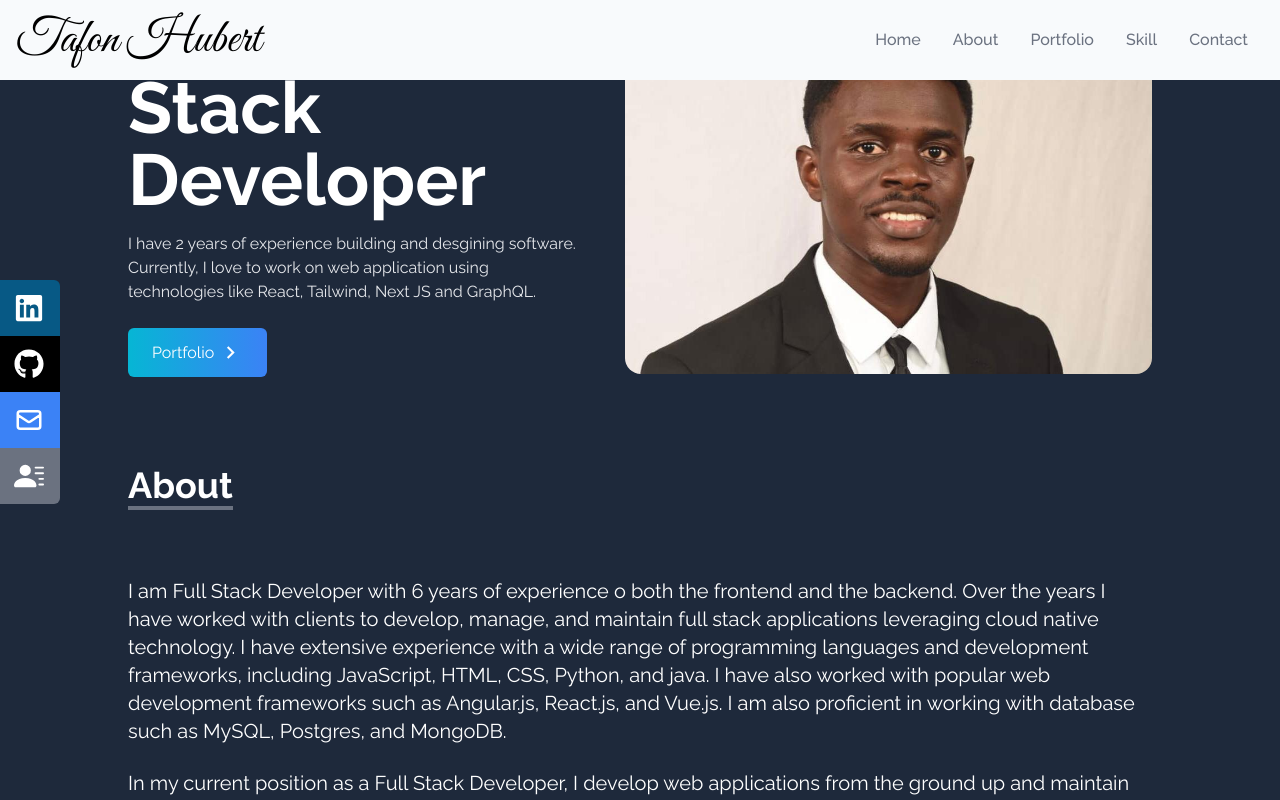
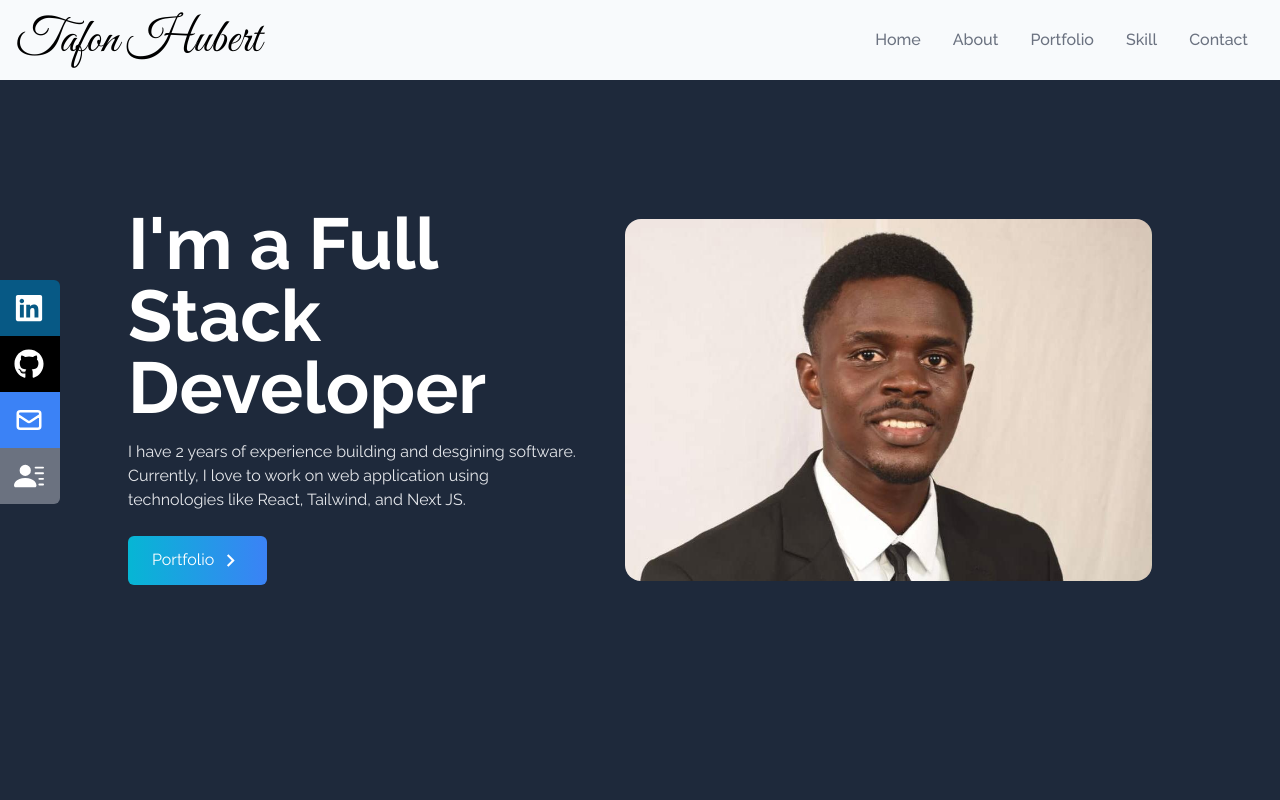
Before and after one commit to tafonhubertnwana/My-portfolio, a React (Create React App) app in the folder my-portfolio/: page / in a window 1280 px wide. Shown: the top 800 px of the page. Built offline with nearby package versions, Linux system fonts and the light colour scheme.

Commit message:
adjusting the height screen

```diff
--- a/my-portfolio/src/App.js
+++ b/my-portfolio/src/App.js
@@ -1,6 +1,6 @@
 
 import './App.css';
-
+import Navbar from "./components/Navbar"
 import Home from "./components/Home";
 import SocialLink from "./components/socialLinks"
 
@@ -10,7 +10,7 @@ import SocialLink from "./components/socialLinks"
 function App() {
   return (
     <>
-
+      <Navbar />
       <Home />
 
 
--- a/my-portfolio/src/components/Contact.jsx
+++ b/my-portfolio/src/components/Contact.jsx
@@ -36,7 +36,7 @@ const Contact = () => {
               value={email}
               onChange={(e) => setEmail(e.target.value)}
               placeholder="Enter your email"
-              className="p-2 my-4 bg-transparent border-2 rounded-md text-black focus:outline-none"
+              className="p-2 my-4 bg-transparent border-2 rounded-md text-white focus:outline-none"
             />
             <textarea
               name="message"
@@ -44,11 +44,11 @@ const Contact = () => {
               value={message}
               onChange={(e) => setMessage(e.target.value)}
               placeholder='Enter your message'
-              className="p-2 bg-transparent border-2 rounded-md text-black focus:outline-none"
+              className="p-2 bg-transparent border-2 rounded-md text-white focus:outline-none"
             >
             </textarea>
 
-            <button className='text-black bg-gradient-to-b from-cyan-500 to-blue-500 px-6 py-3 my-8 mx-auto flex items-center rounded-md hover:scale-110 duration-300'>SEND</button>
+            <button className='text-white bg-gradient-to-b from-cyan-500 to-blue-500 px-6 py-3 my-8 mx-auto flex items-center rounded-md hover:scale-110 duration-300'>SEND</button>
           </form>
         </div>
       </div>
--- a/my-portfolio/src/components/Home.jsx
+++ b/my-portfolio/src/components/Home.jsx
@@ -1,7 +1,7 @@
 import React from 'react';
 import image from "../image/personel-4.jpg";
 import About from "./About"
-import Navbar from "./Navbar"
+
 import Portfolio from './Portfolio';
 import Experience from './Experience';
 import Contact from './Contact';
@@ -14,9 +14,9 @@ import {Link} from "react-scroll"
 const Home = () => {
   return (
     <>
-      <Navbar />
-      <div  className='  bg-slate-800'>
-        <div name="Home" className="max-w-screen-lg mx-auto flex flex-col items-center justify-centerh-screen w-full  md:flex-row">
+
+      <div  className='  bg-slate-800 w-full h-full'>
+        <div name="Home" className="max-w-screen-lg mx-auto flex flex-col items-center justify-center h-screen w-full  md:flex-row">
           <div className="flex flex-col justify-center h-full">
             <h2 className="text-4xl sm:text-7xl font-bold text-white">
               I'm a Full Stack Developer
@@ -24,7 +24,7 @@ const Home = () => {
             <p className="text-gray-200 py-4 max-w-md">
               I have 2 years of experience building and desgining software.
               Currently, I love to work on web application using technologies like
-              React, Tailwind, Next JS and GraphQL.
+              React, Tailwind, and Next JS.
             </p>
 
             <div>
```
